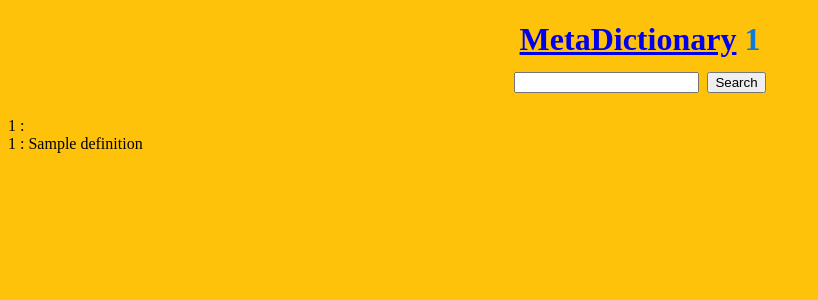
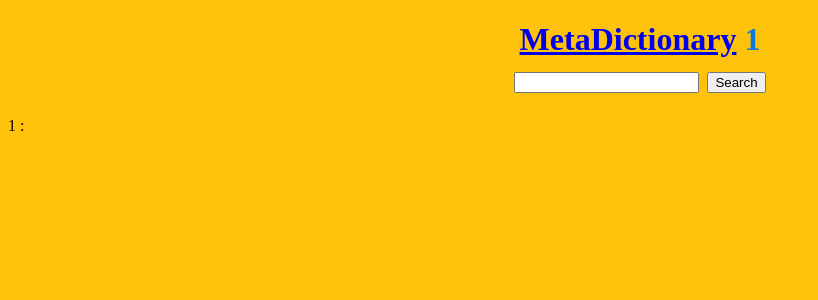
Before and after one commit to margin25/meta-app, a Django app: page /1 in a window 1280 px wide. Shown: the top 300 px of the page, without its empty margins (0-818 px from the left). Run offline with Django 4.2, Linux system fonts and the light colour scheme; tables that the repository leaves empty hold one stand-in row (values such as "Sample post"); a database or web service that is not in the repository returns one stand-in record (values such as "Sample title"); data that the repository does not hold is empty.

Commit message:
Revert "Fixed edge case issue with json file format"
This reverts commit d594f82e369f5f60a6f9fcc1865eb33823233489.

```diff
--- a/words/templates/wordpage.html
+++ b/words/templates/wordpage.html
@@ -16,8 +16,6 @@
         </h1>
         <p>
             {{word}} : {{definition}}
-            <br>
-            {{word}} : {{slangDef}}
         </p>
     </body>
 </html>
--- a/words/views.py
+++ b/words/views.py
@@ -32,11 +32,7 @@
     if (definition == "pseq"):
         definition = (((((((wordJson[0]['def'])[0])['sseq'])[0])[0])[1])[0][1])['dt'][0][1]
     else:
-        definition = (    ((((((((wordJson[0]['def'])[0])['sseq'])[0])[0])[1])['dt'])[0])[0]   )
-        if (definition == "uns"):
-            definition = (    (((((((((((wordJson[0]['def'])[0])['sseq'])[0])[0])[1])['dt'])[0])[1])[0])[0])[1]   )
-        else:
-            definition = (    ((((((((wordJson[0]['def'])[0])['sseq'])[0])[0])[1])['dt'])[0])[1]   )
+        definition = (    ((((((((wordJson[0]['def'])[0])['sseq'])[0])[0])[1])['dt'])[0])[1]   )
     definition = definition[4:]
 
     if (definition.find("{it}")):
@@ -62,16 +58,11 @@
     response = requests.get(url)
     wordJson = response.json()
 
-    #get definition for random word
     definition =   ((((((wordJson[0]['def'])[0])['sseq'])[0])[0])[0])
     if (definition == "pseq"):
         definition = (((((((wordJson[0]['def'])[0])['sseq'])[0])[0])[1])[0][1])['dt'][0][1]
     else:
-        definition = (    ((((((((wordJson[0]['def'])[0])['sseq'])[0])[0])[1])['dt'])[0])[0]   )
-        if (definition == "uns"):
-            definition = (    (((((((((((wordJson[0]['def'])[0])['sseq'])[0])[0])[1])['dt'])[0])[1])[0])[0])[1]   )
-        else:
-            definition = (    ((((((((wordJson[0]['def'])[0])['sseq'])[0])[0])[1])['dt'])[0])[1]   )
+        definition = (    ((((((((wordJson[0]['def'])[0])['sseq'])[0])[0])[1])['dt'])[0])[1]   )
     definition = definition[4:]
 
     if (definition.find("{it}")):
```
